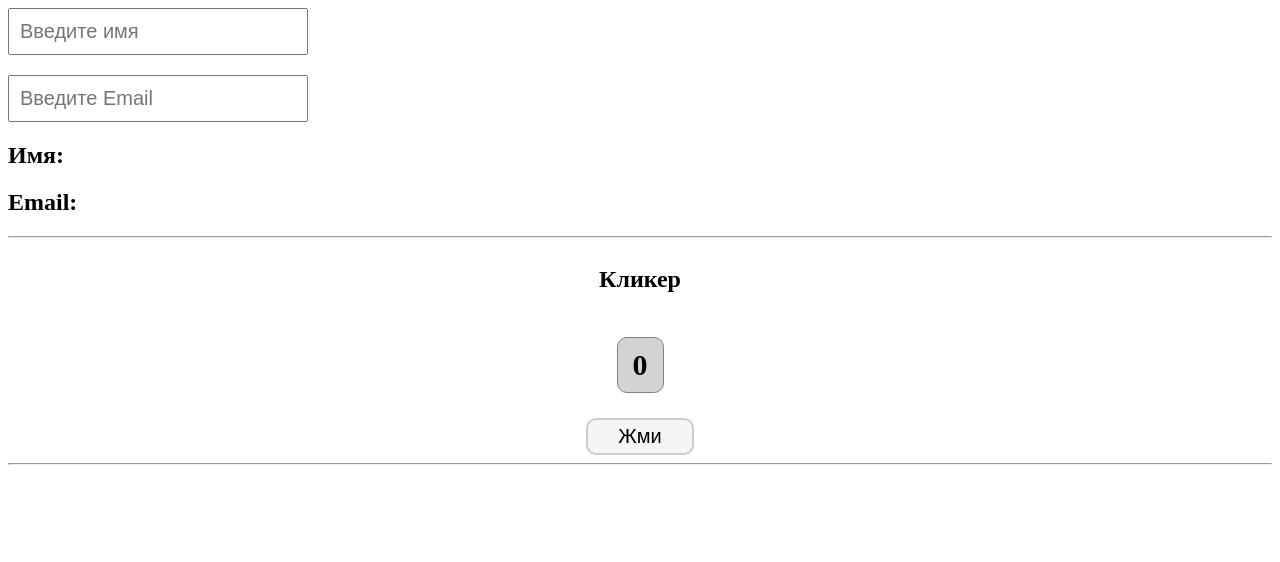
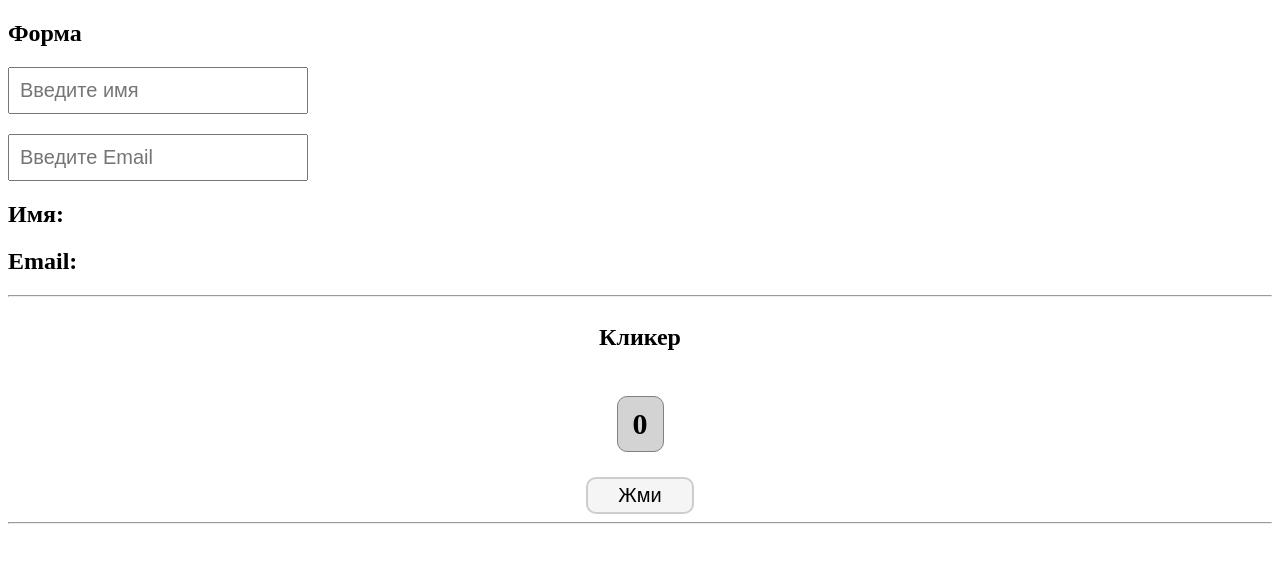
Before and after one commit to BlueBerrySuS/home-work-setState, a React (Vite) app: page / in a window 1280 px wide. Shown: the top 562 px of the page. Built offline with nearby package versions, Linux system fonts and the light colour scheme.

Commit message:
добавил заголовок форме

```diff
--- a/src/components/user-form/user-form.jsx
+++ b/src/components/user-form/user-form.jsx
@@ -12,6 +12,7 @@ function UserForm() {
     };
     return (
         <>
+        <h2>Форма</h2>
         <div className={style.input_container}>
             <input className={style.input} type="text" placeholder="Введите имя" value={userName} onChange={e => handleNameInput(e.target.value)}/>
             <input className={style.input} type="text" placeholder="Введите Email" value={userEmail} onChange={e => handleEmailInput(e.target.value)}/>
```
